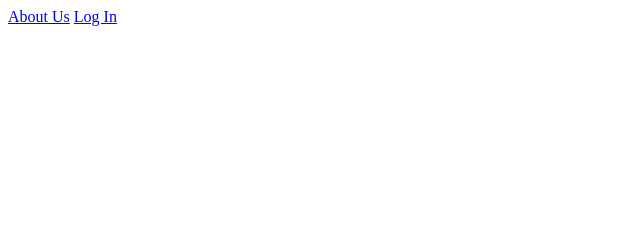
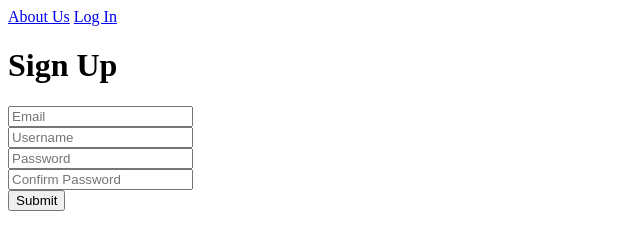
Before and after one commit to Robruppjr/StaticRegisterProject, a plain HTML site: page index.html in a window 1280 px wide. Shown: the whole page, without its empty margins (0-640 px from the left). Drawn offline with Linux system fonts and the light colour scheme.

Commit message:
Input Fields Added

```diff
--- a/index.html
+++ b/index.html
@@ -11,5 +11,44 @@
         <a href="#">About Us</a>
         <a href="#">Log In</a>
     </header>
+    <div>
+        <h1>Sign Up</h1>
+        <form>
+            <div>
+                <input type="email"
+                placeholder="Email"
+                name="email"
+                required
+                />
+            </div>
+            <div>
+                <input type="text"
+                placeholder="Username"
+                name="username"
+                required
+                />
+            </div>
+            <div>
+                <input type="password"
+                placeholder="Password"
+                name="password"
+                required
+                />
+            </div>
+            <div>
+                <input type="password"
+                placeholder="Confirm Password"
+                name="confrimpassword"
+                required
+                />
+            </div>
+            <div>
+                <button type="submit">Submit</button>
+            </div>
+        </form>
+        <footer>
+
+        </footer>
+    </div>
 </body>
 </html>
```
